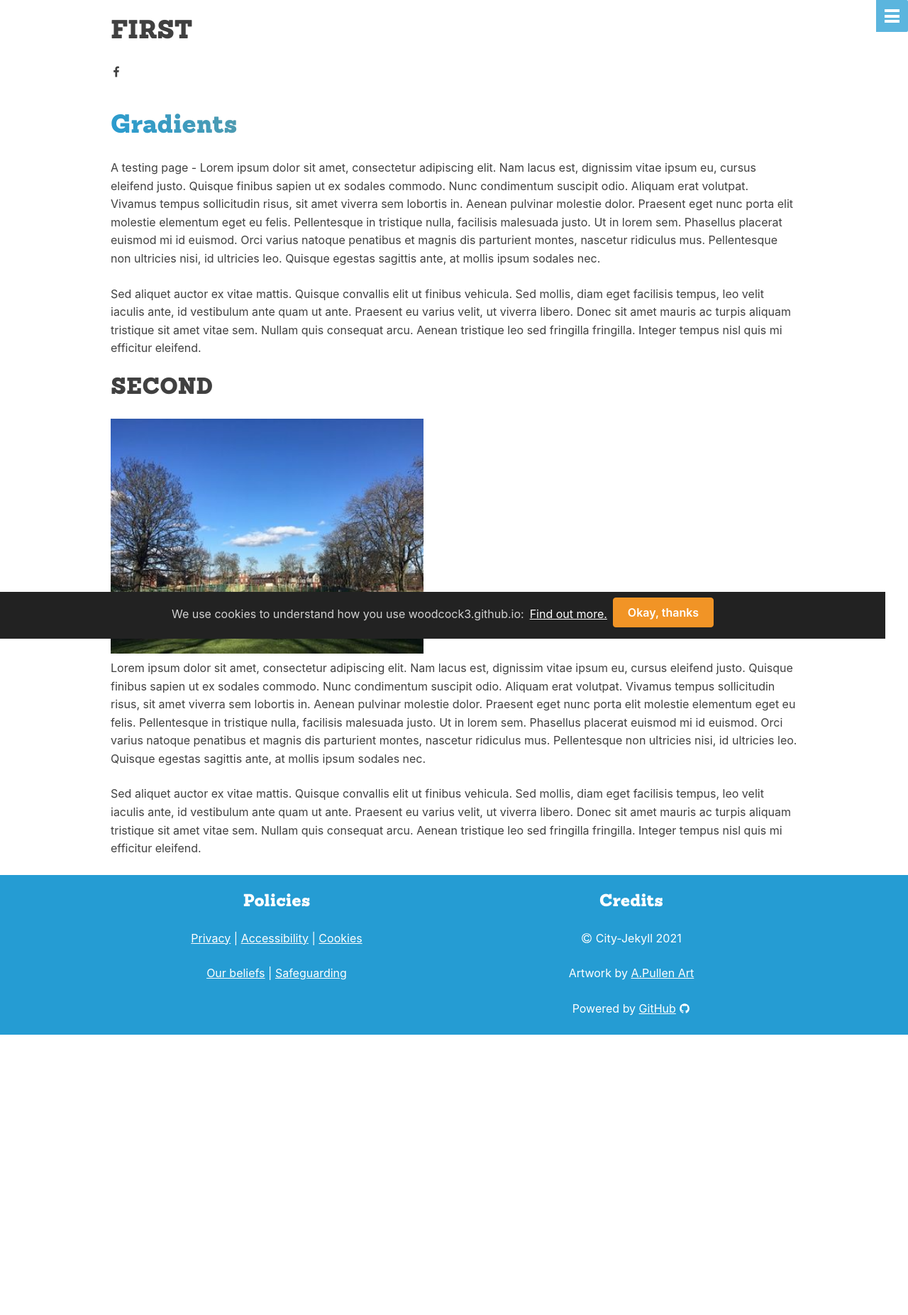
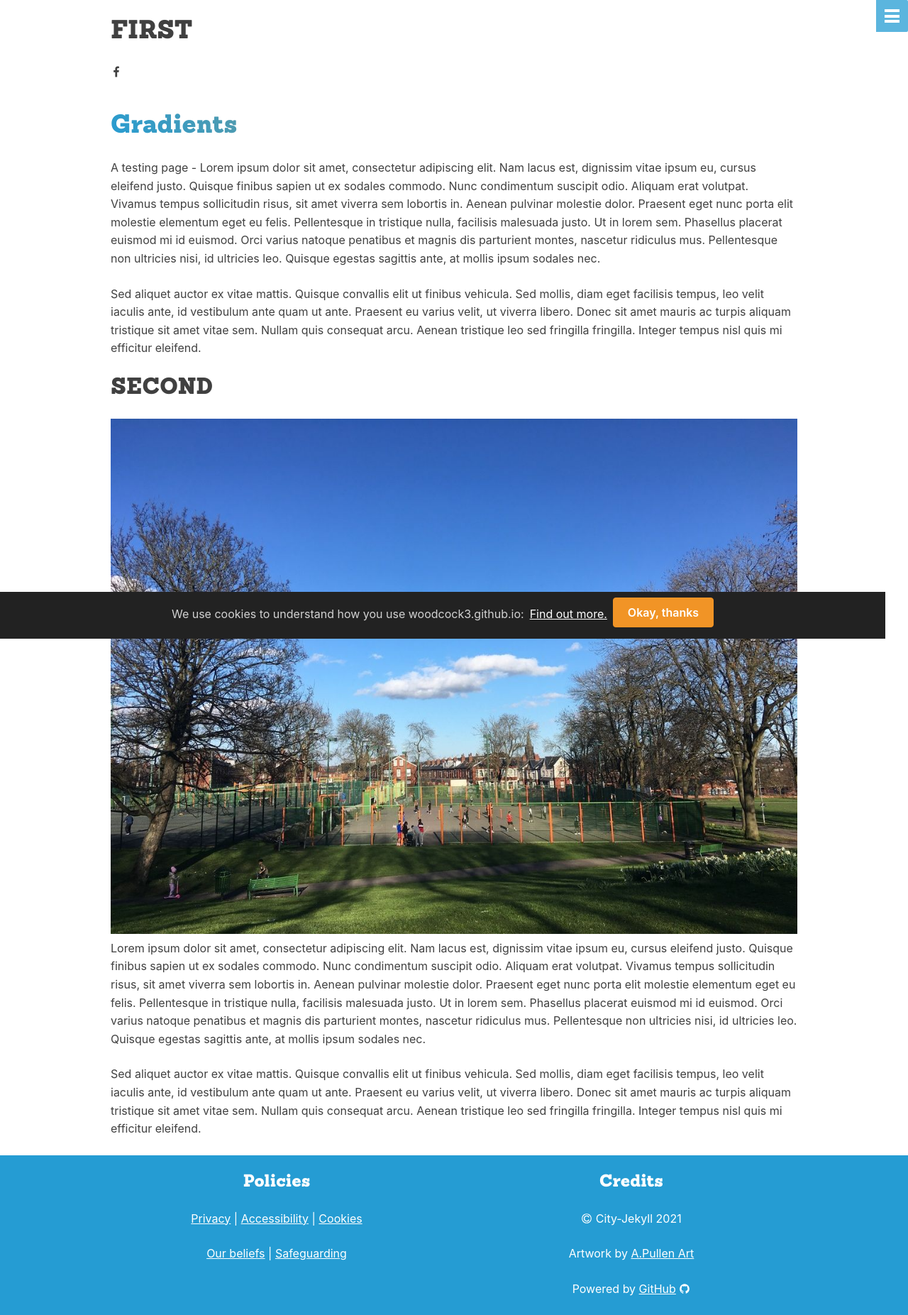
Before and after one commit to woodcox/city-jekyll, a Jekyll site: the page built from pages/_example2/2021-01-02-second.md, in a window 1280 px wide. Shown: the whole page at 71% size. Built offline with Jekyll 4.4.1, drawn with Linux system fonts in a browser that asks for light colours.

Commit message:
Update srcset-images.html

```diff
--- a/_includes/components/srcset-images.html
+++ b/_includes/components/srcset-images.html
@@ -1,7 +1,7 @@
 <picture> {% for size in page.image-size %}
   <source
     srcset="{% capture imgurl %}/assets/img/{{ size }}/{{ page.image-title }}.jpg {% endcapture %}{{ imgurl | relative_url }} {{ size }}w"
-    {% if forloop.last == false %}media="(max-width: {{ size }}px)"{% endif %} />{% endfor %}
+    {% if forloop.last == false %}media="(max-width: {{ size }}px)"{% else %}media="(min-width: {{ size | minus: 159 }}px)"{% endif %} />{% endfor %}
   <img class="responsive-image" src="{%- capture url -%}/assets/img/600/{{ page.image-title }}.jpg{%- endcapture -%}{{ url | relative_url }}"
        alt="{{ image-alt-text }}" />
 </picture>
```
